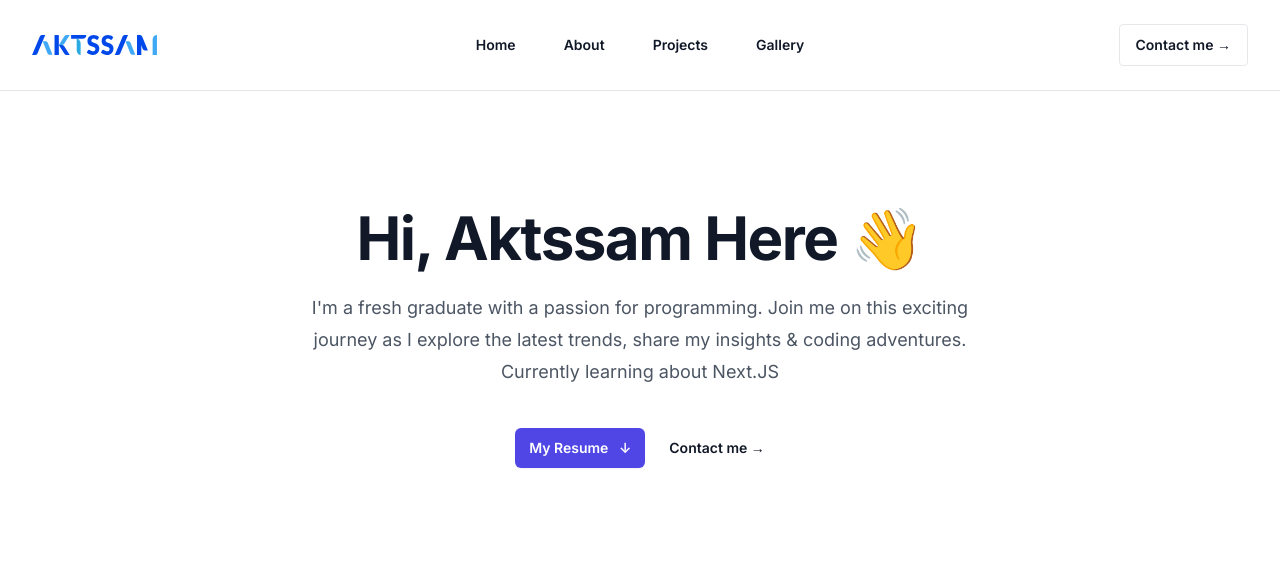
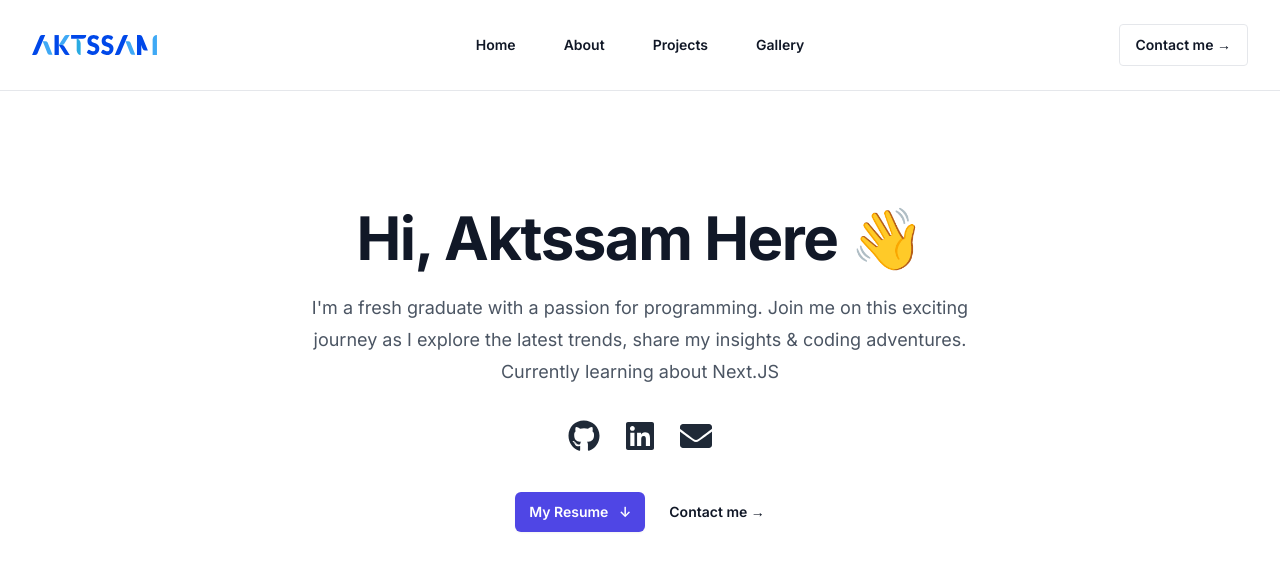
Before and after one commit to aktssam/aktssam, a Next.js app: page / in a window 1280 px wide. Shown: the top 570 px of the page. Built offline with nearby package versions, Linux system fonts and the light colour scheme.

Commit message:
Add social link

```diff
--- a/app/components/Hero.tsx
+++ b/app/components/Hero.tsx
@@ -1,8 +1,11 @@
+import { FaEnvelope, FaGithub, FaLinkedin } from "react-icons/fa";
+import Link from "next/link";
+
 
 const socials = [
-  { label: "GitHub", icon: {} },
-  { label: "LinkedIn", icon: {} },
-  { label: "Email", icon: {} }
+  { label: "GitHub", icon: <FaGithub size={32} />, href: "https://github.com/aktssam" },
+  { label: "LinkedIn", icon: <FaLinkedin size={32} />, href: "https://linkedin.com/in/aktssam" },
+  { label: "Email", icon: <FaEnvelope size={32} />, href: "mailto:aktssam.alfarisi@gmail.com" }
 ]
 
 
@@ -17,6 +20,13 @@ export default function Hero() {
           <p className="mt-6 text-lg leading-8 text-gray-600">
             I'm a fresh graduate with a passion for programming. Join me on this exciting journey as I explore the latest trends, share my insights & coding adventures. Currently learning about Next.JS
           </p>
+          <div className="mt-8 flex items-center justify-center gap-x-6">
+            {socials.map((item) => (
+              <Link key={item.href} href={item.href} className="text-gray-800 hover:text-sky-700" target="_blank">
+                {item.icon}
+              </Link>
+            ))}
+          </div>
           <div className="mt-10 flex items-center justify-center gap-x-6">
             <a
               href="#"
```
